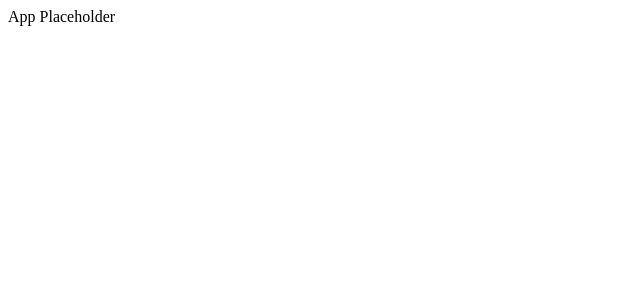
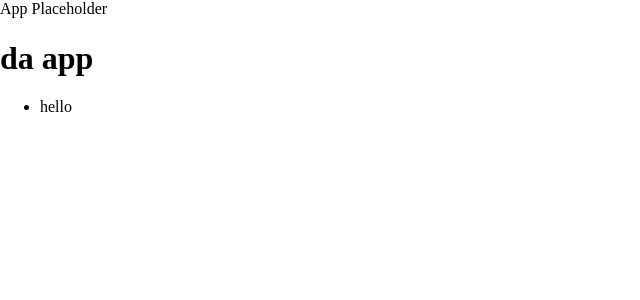
Before and after one commit to profydev/reddit-timer-jasonamey, a React (Create React App) app: page / in a window 1280 px wide. Shown: the top 300 px of the page, without its empty margins (0-640 px from the left). Built offline with nearby package versions, Linux system fonts and the light colour scheme.

Commit message:
Add normalize.css

```diff
--- a/package.json
+++ b/package.json
@@ -6,6 +6,7 @@
     "@testing-library/jest-dom": "^5.11.0",
     "@testing-library/react": "^11.2.2",
     "@testing-library/user-event": "^12.0.11",
+    "normalize.css": "^8.0.1",
     "react": "^17.0.1",
     "react-dom": "^17.0.1",
     "react-scripts": "^4.0.1"
--- a/src/App.js
+++ b/src/App.js
@@ -4,6 +4,10 @@ function App() {
   return (
     <div>
       App Placeholder
+      <h1> da app </h1>
+      <ul>
+        <li>hello</li>
+      </ul>
     </div>
   );
 }
--- a/src/index.js
+++ b/src/index.js
@@ -1,6 +1,7 @@
 import React from 'react';
 import ReactDOM from 'react-dom';
 import App from './App';
+import 'normalize.css';
 
 // eslint-disable-next-line react/jsx-filename-extension
 ReactDOM.render(<App />, document.getElementById('root'));
```
Also changed, not shown: 2 other files (tests, documents, lock files or other folders).
